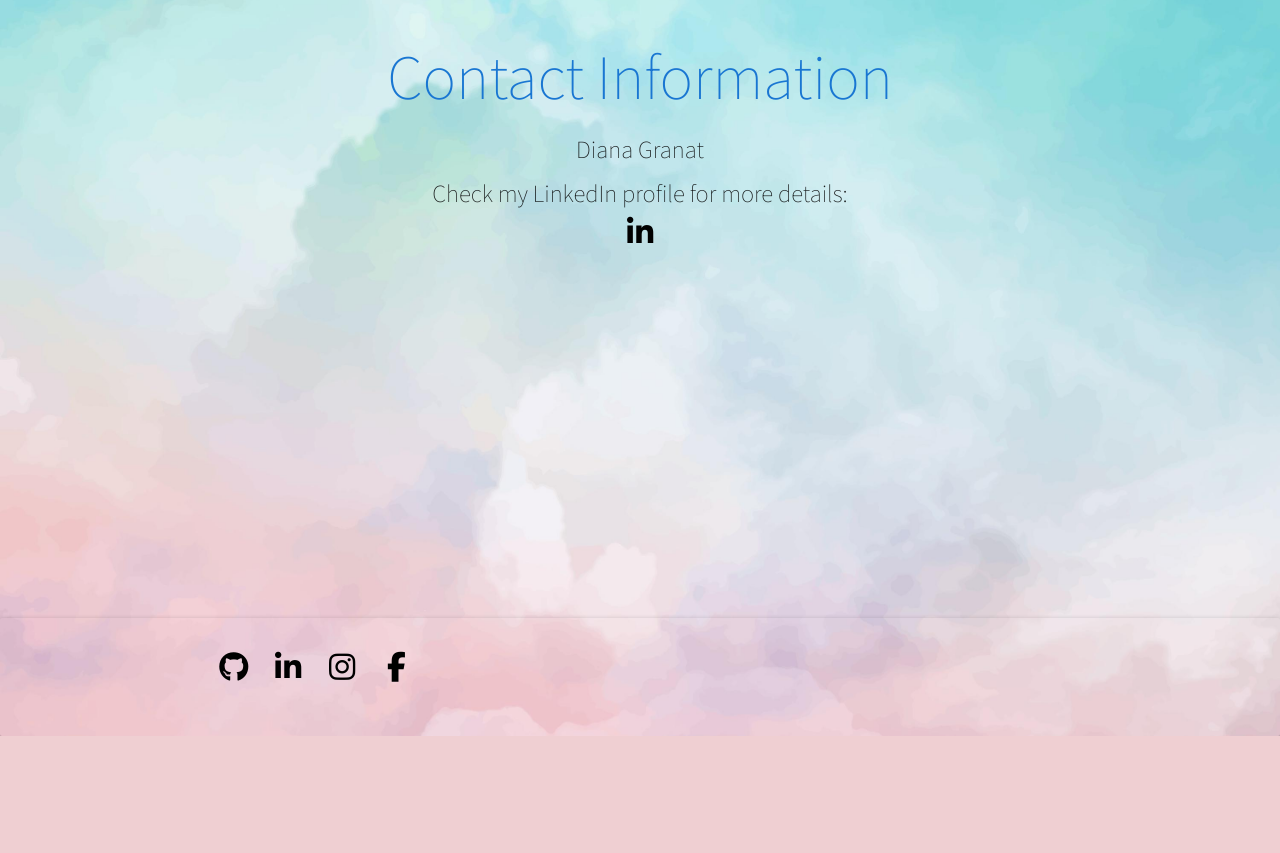
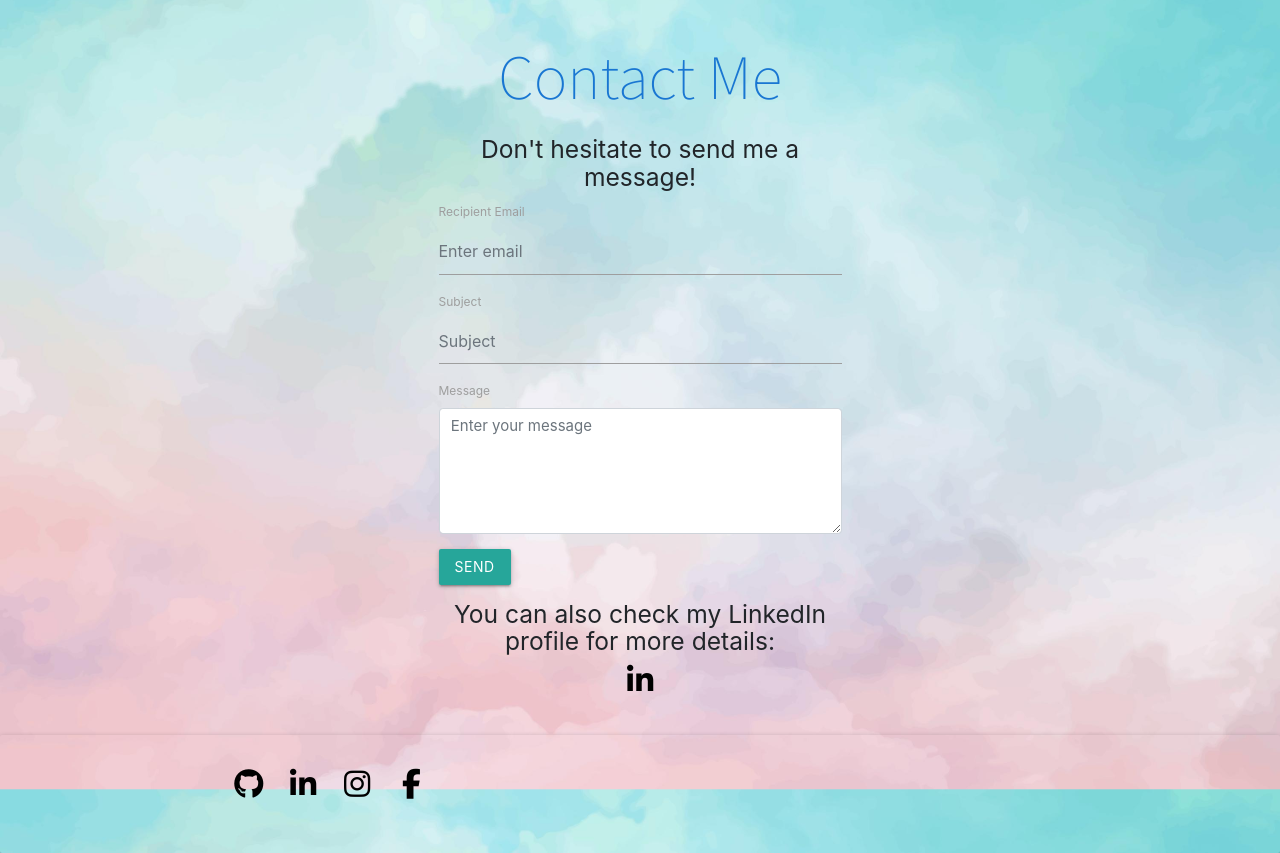
Before and after one commit to diana2granat/portfolio, a Django app: page /contact/ in a window 1280 px wide. Shown: the part 64-917 px from the top of the page. Before the commit the page ends 800 px from the top, so only its background shows below. Run offline with Django 5.2, Linux system fonts and the light colour scheme; some libraries are stand-ins or nearby versions.

Commit message:
contact form added

```diff
--- /dev/null
+++ b/portfolioapp/forms.py
@@ -0,0 +1,6 @@
+from django import forms
+
+class ContactForm(forms.Form):
+    recipient = forms.EmailField()
+    subject = forms.CharField(max_length=100)
+    message = forms.CharField(widget=forms.Textarea)
--- a/portfolioapp/templates/about.html
+++ b/portfolioapp/templates/about.html
@@ -10,6 +10,7 @@
 
     <!-- Link to the Google Fonts stylesheet for Material Icons -->
     <link href="https://fonts.googleapis.com/icon?family=Material+Icons" rel="stylesheet">
+    <link href="https://maxcdn.bootstrapcdn.com/bootstrap/4.5.2/css/bootstrap.min.css" rel="stylesheet">
 
 
     <meta charset="UTF-8">
@@ -160,6 +161,8 @@
       </footer>
 
       <script src="https://cdnjs.cloudflare.com/ajax/libs/materialize/1.0.0/js/materialize.min.js"></script>
+      <script src="https://ajax.googleapis.com/ajax/libs/jquery/3.5.1/jquery.min.js"></script>
+      <script src="https://maxcdn.bootstrapcdn.com/bootstrap/4.5.2/js/bootstrap.min.js"></script>
       <script>
         document.addEventListener('DOMContentLoaded', function() {
             var elems = document.querySelectorAll('.sidenav');
--- a/portfolioapp/templates/contact.html
+++ b/portfolioapp/templates/contact.html
@@ -5,14 +5,30 @@
 <article>
     <div class="container">
         <div class="row">
-            <div class="col s12 m12">
-            <h1 id="positions" class="center-align blue-text text-darken-2">Contact Information</h1>
-            <h5 id="positions">Diana Granat</h5>
-            <h5 id="positions">Check my LinkedIn profile for more details:<br>
-            <a href="https://www.linkedin.com/in/diana-granat-7181581a0/" target="_blank" class="fab fa-linkedin-in fa-2x"></a>
-            </h5>
+            <div class="col-md-6 offset-md-3">
+                <h1 id="positions" class="center-align blue-text text-darken-2">Contact Me</h1>
+                <h5 class="center-align">Don't hesitate to send me a message!</h5>
+                <form method="post">
+                    {% csrf_token %}
+                    <div class="form-group">
+                        <label for="recipient">Recipient Email</label>
+                        <input type="email" class="form-control" id="recipient" name="recipient" placeholder="Enter email" required>
+                    </div>
+                    <div class="form-group">
+                        <label for="subject">Subject</label>
+                        <input type="text" class="form-control" id="subject" name="subject" placeholder="Subject" required>
+                    </div>
+                    <div class="form-group">
+                        <label for="message">Message</label>
+                        <textarea class="form-control" id="message" name="message" rows="5" placeholder="Enter your message" required></textarea>
+                    </div>
+                    <button type="submit" class="btn btn-primary">Send</button>
+                </form>
+                <h5 class="center-align">You can also check my LinkedIn profile for more details:<br>
+                    <a href="https://www.linkedin.com/in/diana-granat-7181581a0/" target="_blank" class="fab fa-linkedin-in fa-2x"></a>
+                </h5>
             </div>
-            </div>
+        </div>
     </div>
 </article>
 {% endblock  %}
--- a/portfolioapp/views.py
+++ b/portfolioapp/views.py
@@ -1,4 +1,6 @@
-from django.shortcuts import render
+from django.shortcuts import render, redirect
+from django.core.mail import send_mail
+from .forms import ContactForm
 
 def about_view(request):
     return render (request,'about.html')
@@ -13,4 +15,15 @@ def moreinfo_view(request):
     return render (request,'moreinfo.html')
 
 def contact_view(request):
-    return render (request,'contact.html')
+    if request.method == 'POST':
+        form = ContactForm(request.POST)
+        if form.is_valid():
+            recipient = form.cleaned_data['recipient']
+            subject = form.cleaned_data['subject']
+            message = form.cleaned_data['message']
+            send_mail(subject, message, 'diana2granat@gmail.com', [recipient])
+            # Redirect to a success page or whatever you want
+            return redirect('contact_success')
+    else:
+        form = ContactForm()
+    return render(request, 'contact.html', {'form': form})
```
Also changed, not shown: static/smartshape.png (added).
